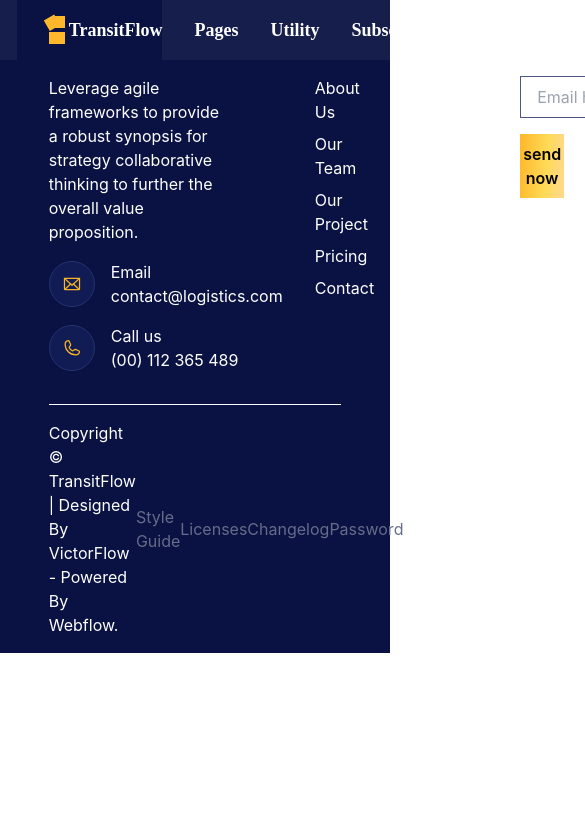
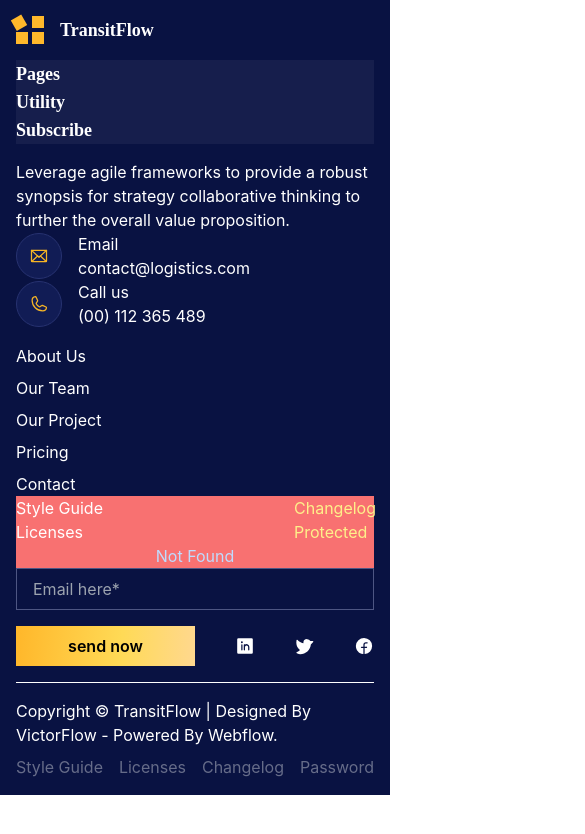
Before and after one commit to smartcollins/logistics, a React (Create React App) app: page / in a window 390 px wide. Shown: the top 834 px of the page, 585 px wide, since content can reach past the window. Built offline with nearby package versions, Linux system fonts and the light colour scheme.

Commit message:
making Footer responsive

```diff
--- a/src/component/Footer.jsx
+++ b/src/component/Footer.jsx
@@ -1,3 +1,90 @@
+// import React from 'react';
+// import color from '../data/color'
+// import Logo from './Logo';
+// import { Envelope, Phone, LinkedinLogo, TwitterLogo, FacebookLogo } from 'phosphor-react';
+
+
+// const Footer = () => {
+//     // const linear = {background: linear-gradient(`94.06deg, ${color.grdt} -1.21%, ${color.grdt2} 58.66%, ${color.grdt3} 116.84%`)};
+//     return (
+//         <div style={{ backgroundColor: color.blueBg }} className=' capitalize text-white'>
+//             <div className='w-3/4 mx-auto'>
+
+//                 <div className=' bg-white/5 flex items-center justify-between space-x-8 font-[Rubik] font-semibold text-lg -mx-40 px-40'>
+//                     <div style={{ backgroundColor: color.blueBg }} className="w-full -ml-8 pl-8"><Logo /></div>
+//                     <p className='w-2/5'>Pages</p>
+//                     <p className='w-2/5'>Utility</p>
+//                     <p className='w-2/4'>Subscribe</p>
+//                 </div>
+//                 <div className='flex items-start justify-between space-x-8 py-4'>
+//                     <div style={{ backgroundColor: color.blueBg }} className=' w-full normal-case space-y-4 mb-4'>
+//                         <p className='w-3/4'>Leverage agile frameworks to provide a robust synopsis for strategy  collaborative thinking to further the overall value proposition.</p>
+//                         <div className='flex items-center gap-4'>
+//                             <div className='p-3 rounded-full bg-[#111c55] border border-[#273270]'>
+//                                 <Envelope size={20} color="#f6b426" />
+//                             </div>
+//                             <div>
+//                                 <p>Email</p>
+//                                 <p>contact@logistics.com</p>
+//                             </div>
+//                         </div>
+//                         <div className='flex items-center gap-4'>
+//                             <div className='p-3 rounded-full bg-[#111c55] border border-[#273270]'>
+//                                 <Phone size={20} color="#f6b426" />
+//                             </div>
+//                             <div>
+//                                 <p>Call us</p>
+//                                 <p>(00) 112 365 489</p>
+//                             </div>
+//                         </div>
+//                     </div>
+//                     <div className='w-2/5 space-y-2'>
+//                         <p>about us</p>
+//                         <p>our team</p>
+//                         <p>our project</p>
+//                         <p>pricing</p>
+//                         <p>contact</p>
+//                     </div>
+//                     <div className='w-2/5 space-y-2'>
+//                         <p>style guide</p>
+//                         <p>changelog</p>
+//                         <p>licenses</p>
+//                         <p>protected</p>
+//                         <p>not found</p>
+//                     </div>
+//                     <div className='w-2/4 space-y-4'>
+//                         <input className=' font-[League_Spartan] w-full py-2 bg-transparent border border-[#4e5683] indent-4 ' type="text" placeholder='Email here*' />
+//                         <div className='flex items-center justify-between'>
+//                             <button style={{ background: `linear-gradient(94.06deg, ${color.grdt} -1.21%, ${color.grdt2} 58.66%, ${color.grdt3} 116.84%)` }} className='py-2 text-black w-2/4 font-semibold'>send now</button>
+//                             <LinkedinLogo size={20} color="#ffffff" weight="fill" />
+//                             <TwitterLogo size={20} color="#ffffff" weight="fill" />
+//                             <FacebookLogo size={20} color="#ffffff" weight="fill" />
+//                         </div>
+//                     </div>
+//                 </div>
+//                 <div className='flex items-center justify-between border-t border-t-white py-4'>
+//                     <p className=' w-full'>Copyright © TransitFlow | Designed by VictorFlow - Powered by Webflow.</p>
+//                     <div style={{ color: color.grayTxt }} className='flex items-center justify-between w-3/4'>
+//                         <p>Style Guide</p>
+//                         <p>Licenses</p>
+//                         <p>Changelog</p>
+//                         <p>Password</p>
+//                     </div>
+//                 </div>
+//             </div>
+//         </div>
+//     )
+// }
+
+
+// export default Footer;
+
+
+
+
+
+
+
 import React from 'react';
 import color from '../data/color'
 import Logo from './Logo';
@@ -8,17 +95,17 @@ const Footer = () => {
     // const linear = {background: linear-gradient(`94.06deg, ${color.grdt} -1.21%, ${color.grdt2} 58.66%, ${color.grdt3} 116.84%`)};
     return (
         <div style={{ backgroundColor: color.blueBg }} className=' capitalize text-white'>
-            <div className='w-3/4 mx-auto'>
+            <div className='px-4'>
 
-                <div className=' bg-white/5 flex items-center justify-between space-x-8 font-[Rubik] font-semibold text-lg -mx-40 px-40'>
-                    <div style={{ backgroundColor: color.blueBg }} className="w-full -ml-8 pl-8"><Logo /></div>
-                    <p className='w-2/5'>Pages</p>
-                    <p className='w-2/5'>Utility</p>
-                    <p className='w-2/4'>Subscribe</p>
+                <div className=' bg-white/5 lg:flex items-center justify-between font-[Rubik] font-semibold text-lg'>
+                    <div style={{ backgroundColor: color.blueBg }} className="w-full"><Logo /></div>
+                    <p className=''>Pages</p>
+                    <p className=''>Utility</p>
+                    <p className=''>Subscribe</p>
                 </div>
-                <div className='flex items-start justify-between space-x-8 py-4'>
-                    <div style={{ backgroundColor: color.blueBg }} className=' w-full normal-case space-y-4 mb-4'>
-                        <p className='w-3/4'>Leverage agile frameworks to provide a robust synopsis for strategy  collaborative thinking to further the overall value proposition.</p>
+                <div className='lg:flex items-start justify-between py-4'>
+                    <div style={{ backgroundColor: color.blueBg }} className=' w-full normal-case mb-4'>
+                        <p className=''>Leverage agile frameworks to provide a robust synopsis for strategy  collaborative thinking to further the overall value proposition.</p>
                         <div className='flex items-center gap-4'>
                             <div className='p-3 rounded-full bg-[#111c55] border border-[#273270]'>
                                 <Envelope size={20} color="#f6b426" />
@@ -45,14 +132,14 @@ const Footer = () => {
                         <p>pricing</p>
                         <p>contact</p>
                     </div>
-                    <div className='w-2/5 space-y-2'>
+                    <div className='md:w-2/5 lg:space-y-2  md:grid-cols-1 md:bg-blue-500 bg-red-400 grid grid-cols-2'>
                         <p>style guide</p>
-                        <p>changelog</p>
+                        <p className='even:text-yellow-200 w-20 ml-auto md:m-0'>changelog</p>
                         <p>licenses</p>
-                        <p>protected</p>
-                        <p>not found</p>
+                        <p className='even:text-yellow-200 w-20 ml-auto md:m-0'>protected</p>
+                        <p className=' last:col-span-2 last:text-blue-200 last:text-center md:last:col-span-full md:last:text-left'>not found</p>
                     </div>
-                    <div className='w-2/4 space-y-4'>
+                    <div className='lg:w-2/4 space-y-4'>
                         <input className=' font-[League_Spartan] w-full py-2 bg-transparent border border-[#4e5683] indent-4 ' type="text" placeholder='Email here*' />
                         <div className='flex items-center justify-between'>
                             <button style={{ background: `linear-gradient(94.06deg, ${color.grdt} -1.21%, ${color.grdt2} 58.66%, ${color.grdt3} 116.84%)` }} className='py-2 text-black w-2/4 font-semibold'>send now</button>
@@ -62,9 +149,9 @@ const Footer = () => {
                         </div>
                     </div>
                 </div>
-                <div className='flex items-center justify-between border-t border-t-white py-4'>
+                <div className='lg:flex items-center justify-between border-t border-t-white py-4 space-y-2'>
                     <p className=' w-full'>Copyright © TransitFlow | Designed by VictorFlow - Powered by Webflow.</p>
-                    <div style={{ color: color.grayTxt }} className='flex items-center justify-between w-3/4'>
+                    <div style={{ color: color.grayTxt }} className='flex items-center justify-between lg:w-3/4'>
                         <p>Style Guide</p>
                         <p>Licenses</p>
                         <p>Changelog</p>
```
